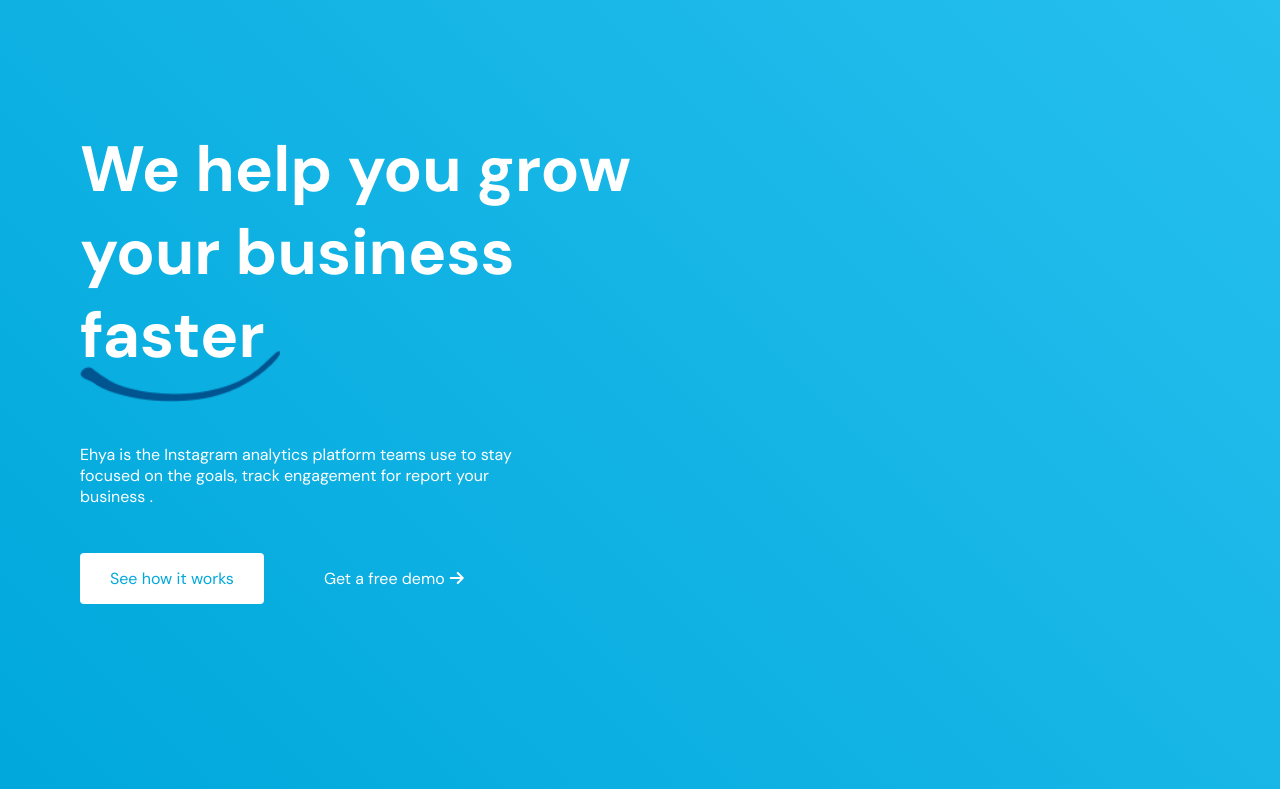
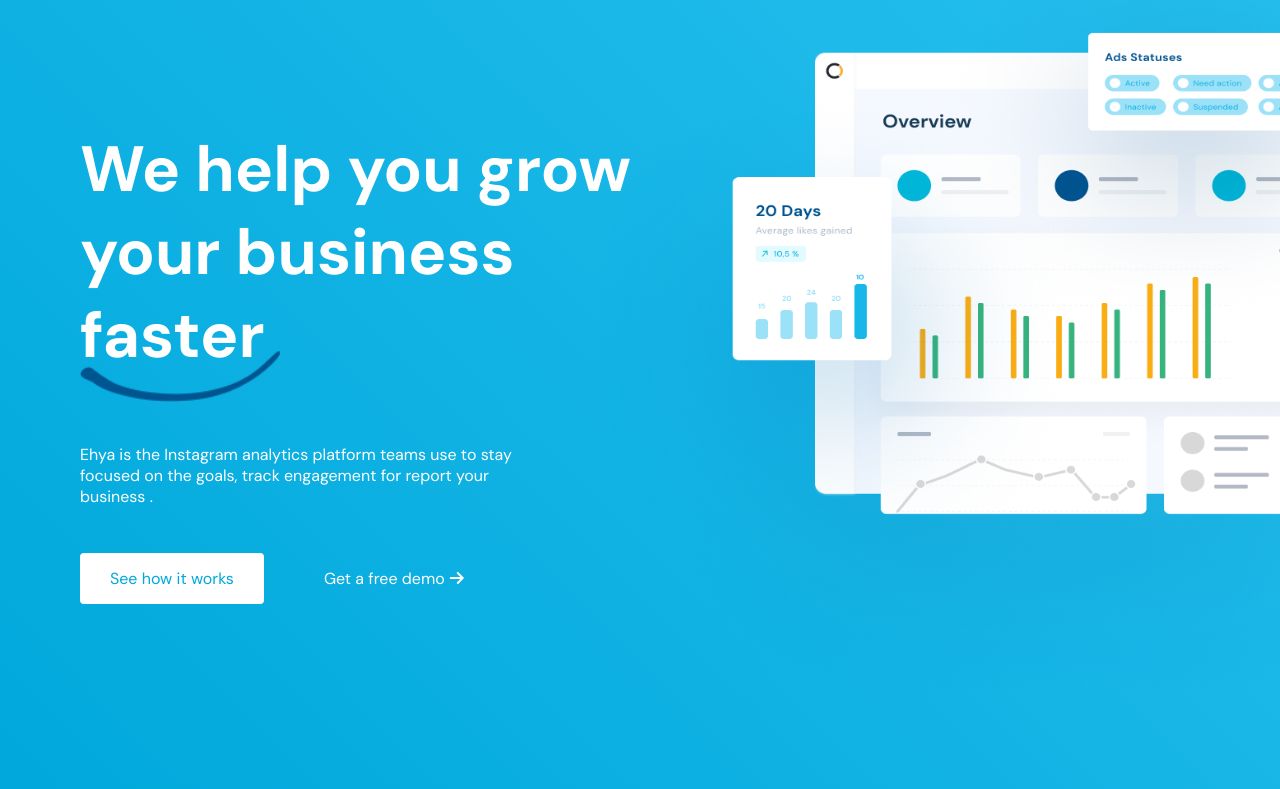
Before and after one commit to abdel-oue/ehya, a plain HTML site: page index.html in a window 1280 px wide. Shown: the part 71-860 px from the top of the page. Drawn offline with Linux system fonts and the light colour scheme.

Commit message:
Stuck on rightside hero do for later

```diff
--- a/index.html
+++ b/index.html
@@ -34,8 +34,10 @@
                 </div>
             </div>
             <div class="rightside">
+                    <img src="assests/Images/Shape.png" alt="" class="circle">
+            </div>
+                    <img src="assests/Images/Group 19.png" alt="" class="grp19">
 
-            </div>
         </div>
     </div>
     <div class="element1">
--- a/styles/styles.css
+++ b/styles/styles.css
@@ -49,7 +49,9 @@ a{
     padding: 5px 30px; /* Increase size */
 }
 .hero{
-    margin: 0px 50px;
+    display: flex;
+    justify-content: space-between;
+    margin-left: 50px;
 }
 .leftside{
     display: flex;
@@ -58,9 +60,7 @@ a{
     width: 50%;
     margin: 30px;
 }
-.rightside{
-    width: 50%;
-}
+
 .leftside h1{
     color: #FFFFFF;
     font-weight: 700;
@@ -106,3 +106,18 @@ a{
     margin-left: 5px;
     width: 10px;
 }
+.rightside{
+    display: flex;
+    justify-content: center;
+    align-items: center;
+}
+.circle{}
+.grp19 {
+    position: absolute;
+    height: 800px;
+    width: 712px;
+    top:0;
+    right: 0;
+    background: none;
+    cursor: grab;
+}
```
